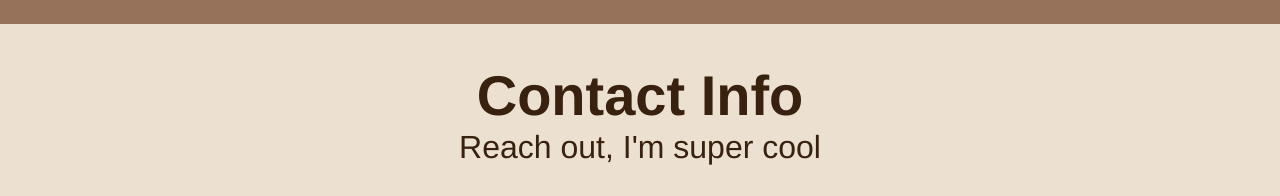
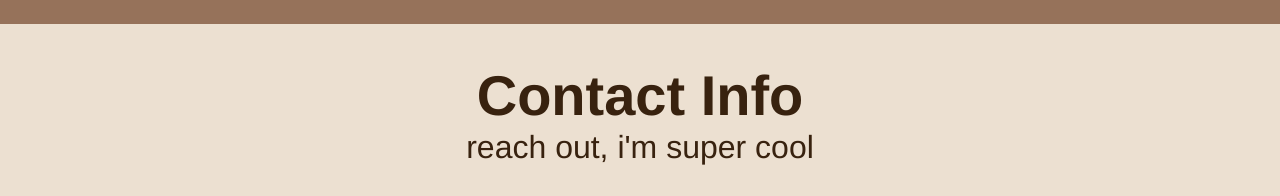
Before and after one commit to jakegseeg/unit03-portfolio, a plain HTML site: page startHere/index.html in a window 1280 px wide. Shown: the part 1756-1952 px from the top of the page. Drawn offline with nearby package versions, Linux system fonts and the light colour scheme; a web font is replaced by a local one.

Commit message:
some changes

```diff
--- a/startHere/index.html
+++ b/startHere/index.html
@@ -78,7 +78,7 @@
 
         <section id="contact">
           <h1>Contact Info</h1>
-          <h2>Reach out, I'm super cool</h2>
+          <h2>reach out, i'm super cool</h2>
           <ul>
             <li><a href="#"><img src="svgIcons/facebook.svg" alt="Facebook" />Facebook</a></li>
             <li><a href="#"><img src="svgIcons/github.svg" alt="GitHub" />GitHub</a></li>
```
Also changed, not shown: 2 other files.
